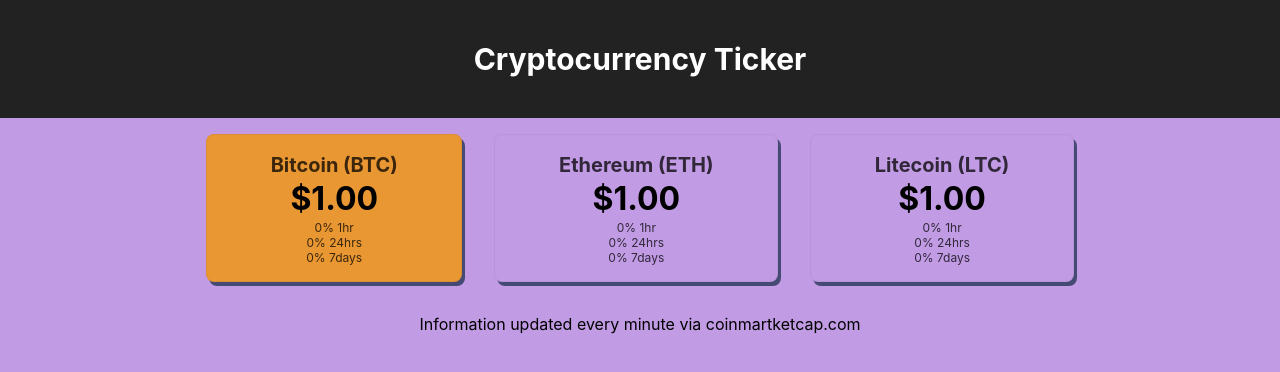
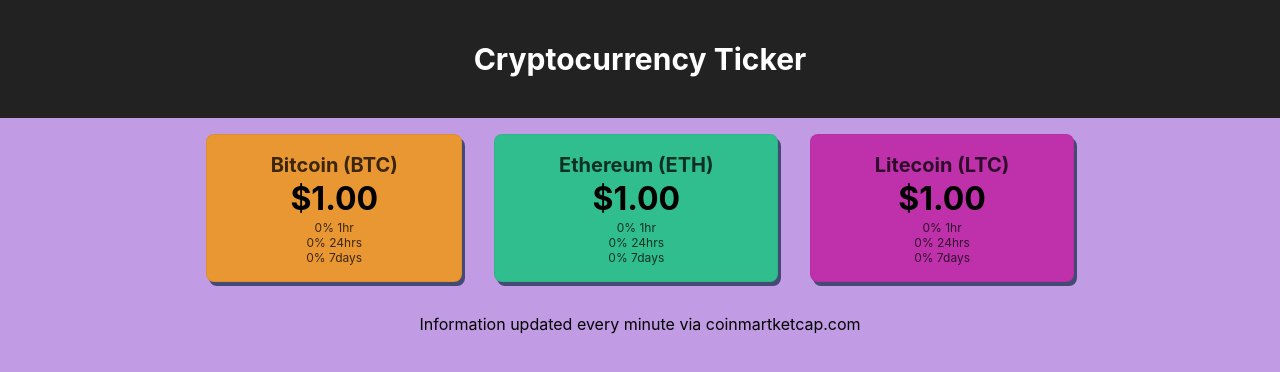
Before and after one commit to MillyCodes/CryptoFolio-v2, a React (Create React App) app: page / in a window 1280 px wide. Shown: the top 372 px of the page. Built offline with nearby package versions, Linux system fonts and the light colour scheme; no server answers.

Commit message:
card colors

```diff
--- a/src/components/Cryptocurrency.css
+++ b/src/components/Cryptocurrency.css
@@ -20,10 +20,10 @@
     font-size: 20px;
     margin: 2px;
 }
-.cryptocurrency:nth-child(2,11) {
+.cryptocurrency:nth-child(2) {
     background-color: #31be8f;
 }
-.cryptocurrency:nth-child(3, 12) {
+.cryptocurrency:nth-child(3) {
     background-color: #be31ab;}
 .cryptocurrency:nth-child(4) {
     background-color: #7331be;
@@ -46,6 +46,11 @@
 .cryptocurrency:nth-child(10) {
     background-color: #765ee2;
 }
+.cryptocurrency:nth-child(11) {
+    background-color: #31be8f;
+}
+.cryptocurrency:nth-child(12) {
+    background-color: #be31ab;}
 .bitcoin {
     background-color: #e99733;
 }
```
